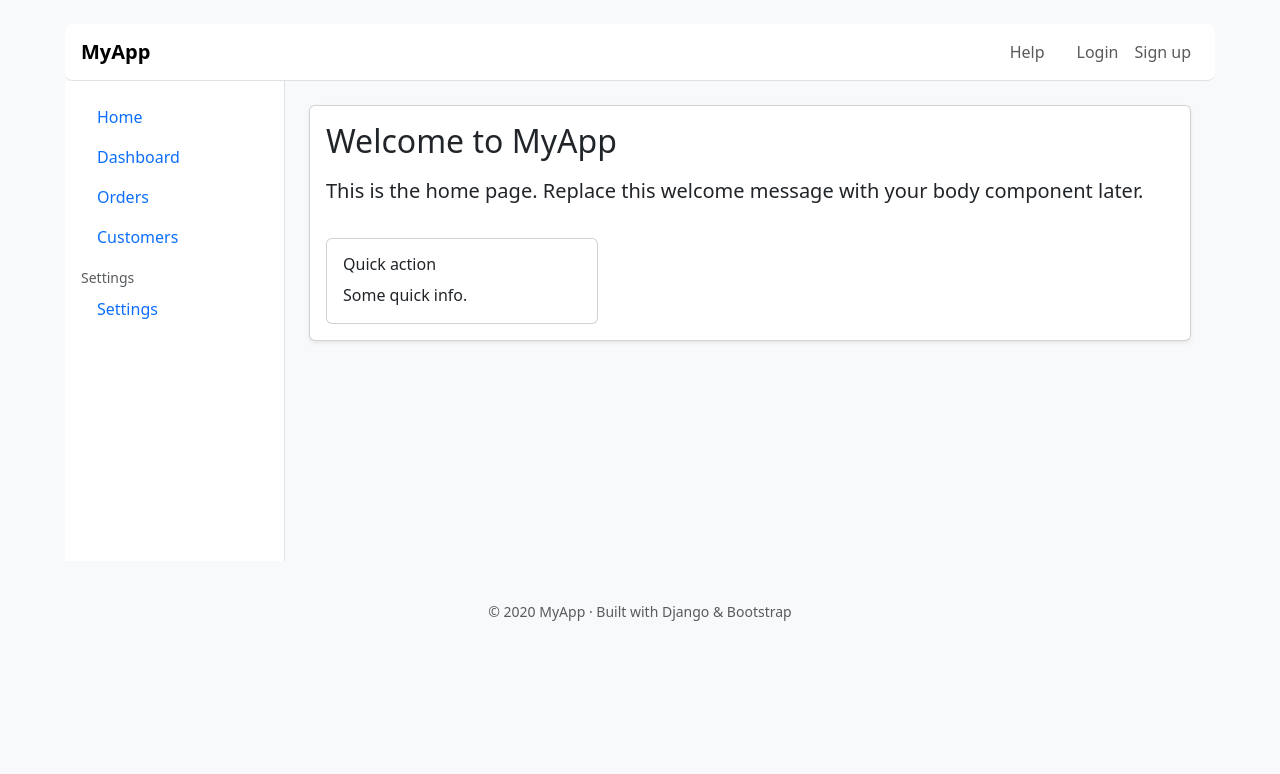
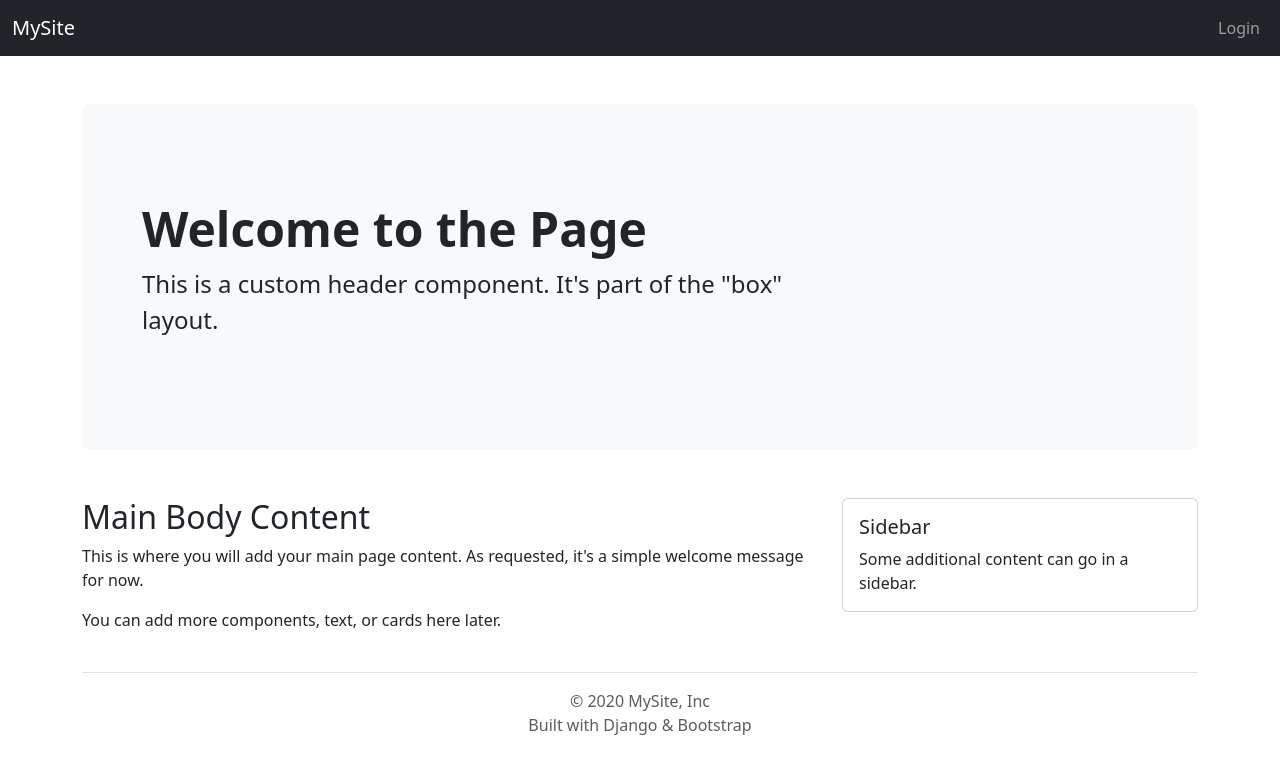
Before and after one commit to iamasgor/smart-inventory, a Django app: template accounts/templates/home.html in a window 1280 px wide. Shown: the top 774 px of the page. Run offline with Django 5.2, Linux system fonts and the light colour scheme; the template is opened without the code that fills it: most values are stand-ins (such as "Sample title", 1, 10 or a date in 2020).

Commit message:
navbar add

```diff
--- a/accounts/templates/base.html
+++ b/accounts/templates/base.html
@@ -1,50 +1,31 @@
 {% load static %}
 <!doctype html>
 <html lang="en">
-<head>
-  <meta charset="utf-8">
-  <meta name="viewport" content="width=device-width,initial-scale=1">
-  <title>{% block title %}My App{% endblock %}</title>
+  <head>
+    <meta charset="utf-8">
+    <meta name="viewport" content="width=device-width, initial-scale=1">
+    <title>{% block title %}MySite{% endblock %}</title>
 
-  <!-- Bootstrap CSS (v5) -->
-  <link href="https://cdn.jsdelivr.net/npm/bootstrap@5.3.2/dist/css/bootstrap.min.css" rel="stylesheet">
+    <!-- Bootstrap CSS -->
+    <link href="https://cdn.jsdelivr.net/npm/bootstrap@5.3.3/dist/css/bootstrap.min.css" rel="stylesheet" integrity="sha384-QWTKZyjpPEjISv5WaRU9OFeRpok6YctnYmDr5pNlyT2bRjXh0JMhjY6hW+ALEwIH" crossorigin="anonymous">
 
-  <!-- Your custom css -->
-  <link rel="stylesheet" href="{% static 'accounts/css/custom.css' %}">
+    <!-- Custom CSS -->
+    <link rel="stylesheet" href="{% static 'css/style.css' %}">
+  </head>
+  <body>
 
-</head>
-<body class="bg-light">
+    <!-- 1. Include the full-width Navbar -->
+    {% include 'includes/navbar.html' %}
 
-  <!-- Outer boxed container -->
-  <div class="app-box">
+    <!-- 2. Start the "Box-Like" Layout for the main content -->
+    <main class="container mt-4">
+      {% block content %}
+      <!-- Content from child templates will go here -->
+      {% endblock %}
+    </main>
+    <!-- End of Box Layout -->
 
-    <!-- header -->
-    {% include 'includes/header.html' %}
-
-    <div class="d-flex">
-      <!-- side nav -->
-      {% include 'includes/side_nav.html' %}
-
-      <!-- main content area -->
-      <main class="flex-grow-1 p-4">
-        <div class="card shadow-sm">
-          <div class="card-body">
-            {% block content %}
-            <!-- default fallback -->
-            <h3>Welcome</h3>
-            <p>Welcome to the site — replace this area with your page content.</p>
-            {% endblock %}
-          </div>
-        </div>
-      </main>
-    </div>
-
-    <!-- footer -->
-    {% include 'includes/footer.html' %}
-
-  </div>
-
-  <!-- Bootstrap JS (bundle includes Popper) -->
-  <script src="https://cdn.jsdelivr.net/npm/bootstrap@5.3.2/dist/js/bootstrap.bundle.min.js"></script>
-</body>
+    <!-- Bootstrap JS Bundle -->
+    <script src="https://cdn.jsdelivr.net/npm/bootstrap@5.3.3/dist/js/bootstrap.bundle.min.js" integrity="sha384-YvpcrYf0tY3lHB60NNkmXc5s9fDVZLESaAA55NDzOxhy9GkcIdslK1eN7N6jIeHz" crossorigin="anonymous"></script>
+  </body>
 </html>
--- a/accounts/templates/home.html
+++ b/accounts/templates/home.html
@@ -1,19 +1,27 @@
-{% extends "base.html" %}
-{% block title %}Home - MyApp{% endblock %}
+{% extends 'base.html' %}
+
+{% block title %}Home - MySite{% endblock %}
 
 {% block content %}
-  <h2 class="mb-3">Welcome to MyApp</h2>
-  <p class="lead">This is the home page. Replace this welcome message with your body component later.</p>
+  <!-- 3. Include the Header component inside the content block -->
+  {% include 'includes/header.html' %}
 
-  <!-- Example quick links -->
-  <div class="row g-3 mt-3">
+  <div class="row">
+    <div class="col-md-8">
+      <h2>Main Body Content</h2>
+      <p>This is where you will add your main page content. As requested, it's a simple welcome message for now.</p>
+      <p>You can add more components, text, or cards here later.</p>
+    </div>
     <div class="col-md-4">
       <div class="card">
         <div class="card-body">
-          <h6 class="card-title">Quick action</h6>
-          <p class="card-text">Some quick info.</p>
+          <h5 class="card-title">Sidebar</h5>
+          <p class="card-text">Some additional content can go in a sidebar.</p>
         </div>
       </div>
     </div>
   </div>
+
+  <!-- 4. Include the Footer component -->
+  {% include 'includes/footer.html' %}
 {% endblock %}
--- a/accounts/templates/includes/footer.html
+++ b/accounts/templates/includes/footer.html
@@ -1,5 +1,4 @@
-<footer class="mt-4">
-  <div class="text-center py-3 text-muted small">
-    &copy; {{ now|date:"Y" }} MyApp · Built with Django & Bootstrap
-  </div>
+<footer class="py-3 my-4 border-top">
+    <p class="text-center text-muted mb-0">&copy; {{ now|date:"Y" }} MySite, Inc</p>
+    <p class="text-center text-muted">Built with Django & Bootstrap</p>
 </footer>
--- a/accounts/templates/includes/header.html
+++ b/accounts/templates/includes/header.html
@@ -1,42 +1,8 @@
-<nav class="navbar navbar-expand-lg navbar-light bg-white border-bottom">
-  <div class="container-fluid px-3">
-    <a class="navbar-brand fw-semibold" href="{% url 'home' %}">MyApp</a>
-
-    <!-- collapse button for small screens -->
-    <button class="navbar-toggler" type="button" data-bs-toggle="collapse" data-bs-target="#topNav"
-            aria-controls="topNav" aria-expanded="false" aria-label="Toggle navigation">
-      <span class="navbar-toggler-icon"></span>
-    </button>
-
-    <div class="collapse navbar-collapse justify-content-end" id="topNav">
-      <ul class="navbar-nav align-items-center">
-        <li class="nav-item me-3">
-          <a class="nav-link" href="#">Help</a>
-        </li>
-
-        <!-- user area -->
-        {% if user.is_authenticated %}
-          <li class="nav-item dropdown">
-            <a class="nav-link dropdown-toggle" href="#" id="userMenu" role="button" data-bs-toggle="dropdown"
-               aria-expanded="false">
-              {{ user.get_username }}
-            </a>
-            <ul class="dropdown-menu dropdown-menu-end" aria-labelledby="userMenu">
-              <li><a class="dropdown-item" href="{% url 'profile' %}">Profile</a></li>
-              <li><hr class="dropdown-divider"></li>
-              <li>
-                <form method="post" action="{% url 'logout' %}" class="d-inline">
-                  {% csrf_token %}
-                  <button class="dropdown-item" type="submit">Logout</button>
-                </form>
-              </li>
-            </ul>
-          </li>
-        {% else %}
-          <li class="nav-item"><a class="nav-link" href="{% url 'login' %}">Login</a></li>
-          <li class="nav-item"><a class="nav-link" href="{% url 'signup' %}">Sign up</a></li>
-        {% endif %}
-      </ul>
+<header class="py-4">
+  <div class="p-5 mb-4 bg-light rounded-3">
+    <div class="container-fluid py-5">
+      <h1 class="display-5 fw-bold">Welcome to the Page</h1>
+      <p class="col-md-8 fs-4">This is a custom header component. It's part of the "box" layout.</p>
     </div>
   </div>
-</nav>
+</header>
--- /dev/null
+++ b/accounts/templates/includes/navbar.html
@@ -0,0 +1,39 @@
+{% load static %}
+<nav class="navbar navbar-expand-lg bg-dark" data-bs-theme="dark">
+  <div class="container-fluid">
+    <a class="navbar-brand" href="{% url 'home' %}">MySite</a>
+    <button class="navbar-toggler" type="button" data-bs-toggle="collapse" data-bs-target="#navbarNav" aria-controls="navbarNav" aria-expanded="false" aria-label="Toggle navigation">
+      <span class="navbar-toggler-icon"></span>
+    </button>
+    <div class="collapse navbar-collapse" id="navbarNav">
+      <ul class="navbar-nav ms-auto"> <!-- ms-auto pushes items to the right -->
+
+        {% if user.is_authenticated %}
+          <!-- User is logged in -->
+          <li class="nav-item dropdown">
+            <a class="nav-link dropdown-toggle" href="#" role="button" data-bs-toggle="dropdown" aria-expanded="false">
+              {{ user.username }}
+            </a>
+            <ul class="dropdown-menu dropdown-menu-end">
+              <li><a class="dropdown-item" href="#">Profile</a></li>
+              <li><hr class="dropdown-divider"></li>
+              <li>
+                <!-- Logout must be a POST request for security -->
+                <form action="{% url 'logout' %}" method="post">
+                  {% csrf_token %}
+                  <button type="submit" class="dropdown-item">Logout</button>
+                </form>
+              </li>
+            </ul>
+          </li>
+        {% else %}
+          <!-- User is not logged in -->
+          <li class="nav-item">
+            <a class="nav-link" href="{% url 'login' %}">Login</a>
+          </li>
+        {% endif %}
+
+      </ul>
+    </div>
+  </div>
+</nav>
--- a/accounts/templates/includes/side_nav.html
+++ /dev/null
@@ -1,47 +0,0 @@
-<!-- Sidebar: hidden on very small screens and collapsible -->
-<nav id="sideNav" class="d-none d-md-block bg-white border-end sidebar">
-  <div class="p-3">
-    <ul class="nav nav-pills flex-column">
-      <li class="nav-item">
-        <a class="nav-link" href="{% url 'home' %}">Home</a>
-      </li>
-      <li class="nav-item">
-        <a class="nav-link" href="#">Dashboard</a>
-      </li>
-      <li class="nav-item">
-        <a class="nav-link" href="#">Orders</a>
-      </li>
-      <li class="nav-item">
-        <a class="nav-link" href="#">Customers</a>
-      </li>
-      <li class="nav-item mt-2">
-        <small class="text-muted">Settings</small>
-      </li>
-      <li class="nav-item">
-        <a class="nav-link" href="#">Settings</a>
-      </li>
-    </ul>
-  </div>
-</nav>
-
-<!-- For small screens: a small top toggler to open the sidebar as offcanvas -->
-<button class="btn btn-sm btn-outline-secondary d-md-none m-2" type="button" data-bs-toggle="offcanvas"
-        data-bs-target="#offcanvasSide" aria-controls="offcanvasSide">
-  Menu
-</button>
-
-<div class="offcanvas offcanvas-start" tabindex="-1" id="offcanvasSide" aria-labelledby="offcanvasSideLabel">
-  <div class="offcanvas-header">
-    <h5 class="offcanvas-title" id="offcanvasSideLabel">Menu</h5>
-    <button type="button" class="btn-close text-reset" data-bs-dismiss="offcanvas" aria-label="Close"></button>
-  </div>
-  <div class="offcanvas-body">
-    <ul class="nav nav-pills flex-column">
-      <li class="nav-item"><a class="nav-link" href="{% url 'home' %}">Home</a></li>
-      <li class="nav-item"><a class="nav-link" href="#">Dashboard</a></li>
-      <li class="nav-item"><a class="nav-link" href="#">Orders</a></li>
-      <li class="nav-item"><a class="nav-link" href="#">Customers</a></li>
-      <li class="nav-item"><a class="nav-link" href="#">Settings</a></li>
-    </ul>
-  </div>
-</div>
```
Also changed, not shown: db.sqlite3.
